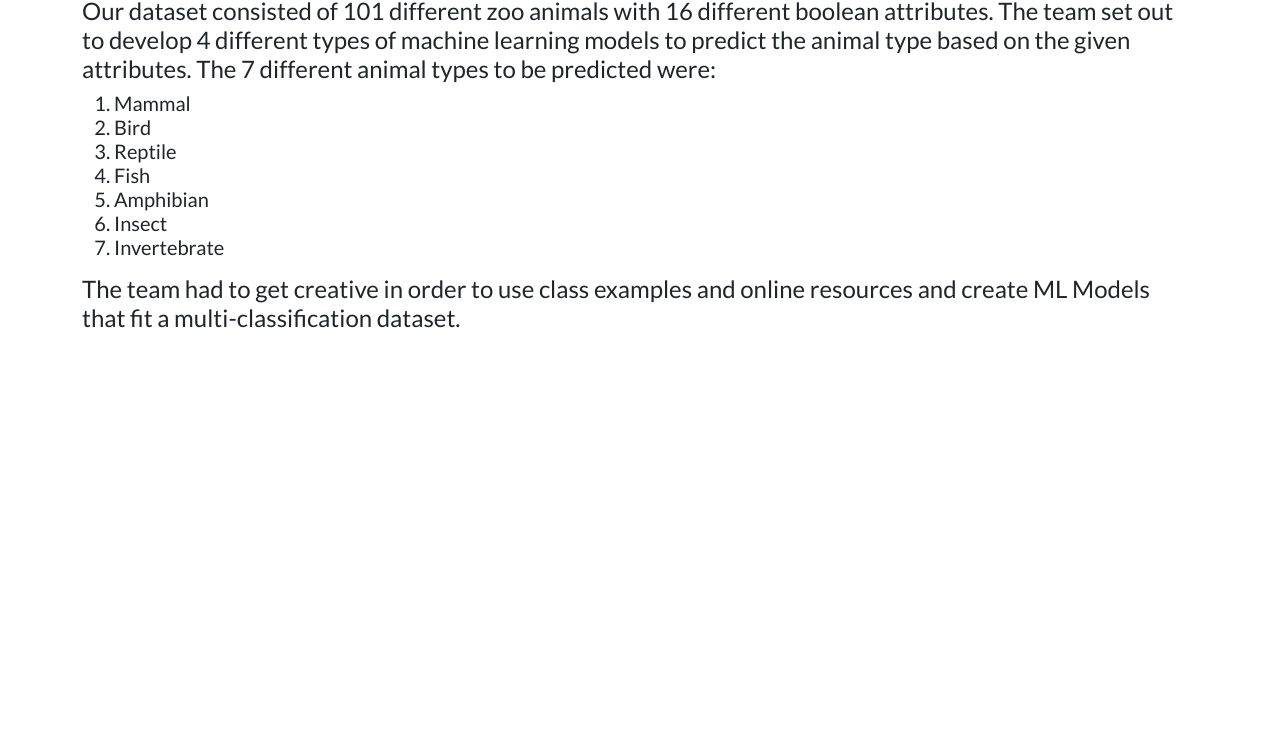
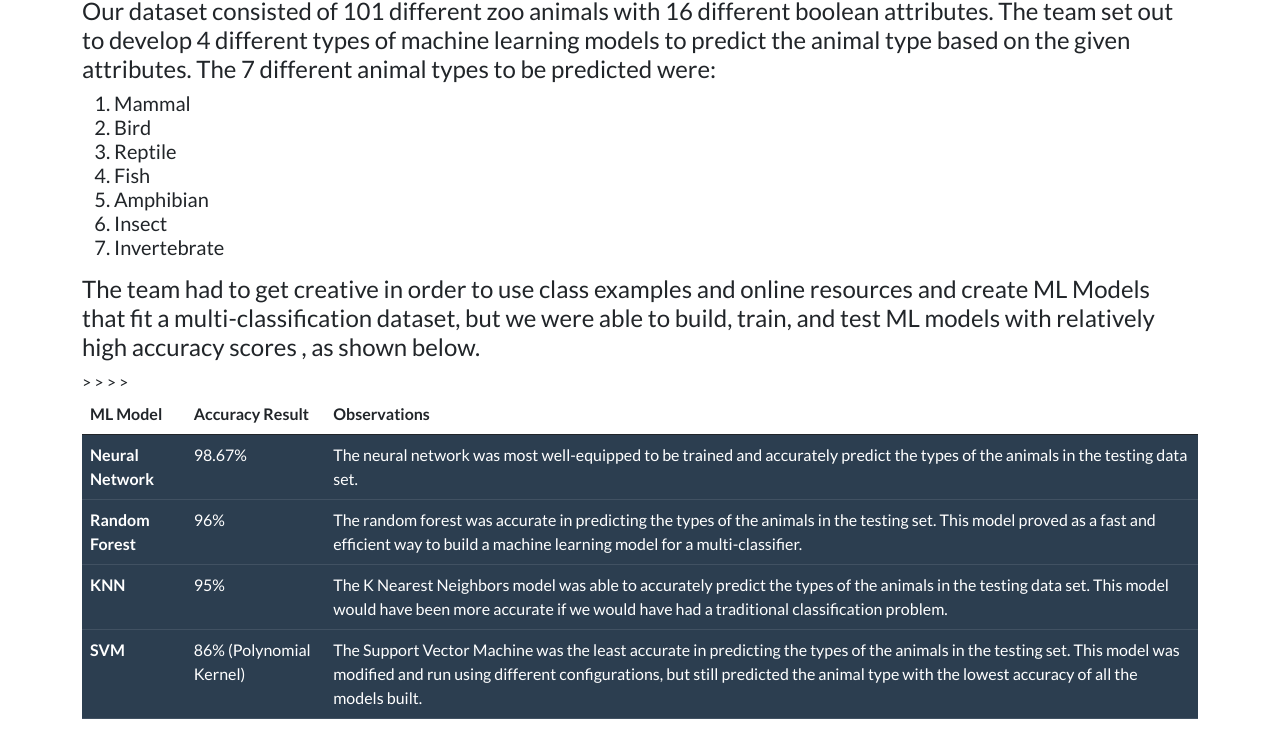
Before and after one commit to shaff183/brain-tumor-classification, a plain HTML site: page templates/analysis.html in a window 1280 px wide. Shown: the part 307-1042 px from the top of the page. Before the commit the page ends 800 px from the top, so only its background shows below. Drawn offline with nearby package versions, Linux system fonts and the light colour scheme.

Commit message:
Pushes changes to analysis page

```diff
--- a/templates/analysis.html
+++ b/templates/analysis.html
@@ -70,9 +70,41 @@
                 </ol>
               </h4>
               <h4>The team had to get creative in order to use class examples and online resources and create ML Models that fit a
-                multi-classification dataset.
+                multi-classification dataset, but we were able to build, train, and test ML models with relatively high accuracy scores
+                , as shown below.
               </h4>
-              <!-- <center><img src="../resources/rbf_kernel_svm.jpg" alt="rbf_kernel_svm" width="600" height="400"></center> -->
+              <table class="table">
+                <thead>
+                  <tr>
+                    <th scope="col">ML Model</th>
+                    <th scope="col">Accuracy Result</th>
+                    <th scope="col">Observations</th>
+                  </tr>
+                </thead>
+                <tbody>
+                  <tr class="table-primary">
+                    <th scope="row">Neural Network</th>
+                    <td>98.67%</td>
+                    <td>The neural network was most well-equipped to be trained and accurately predict the types of the animals in the testing data set.</td>>
+                  </tr>
+                  <tr class="table-primary">
+                    <th scope="row">Random Forest</th>
+                    <td>96%</td>
+                    <td>The random forest was accurate in predicting the types of the animals in the testing set. This model proved as a fast and efficient way to build a machine learning model for a multi-classifier.</td>>
+                  </tr>
+                  <tr class="table-primary">
+                    <th scope="row">KNN</th>
+                    <td>95%</td>
+                    <td>The K Nearest Neighbors model was able to accurately predict the types of the animals in the testing data set. This model would have been more accurate if we would have had a traditional classification problem.</td>>
+                  </tr>
+                  <tr class="table-primary">
+                    <th scope="row">SVM</th>
+                    <td>86% (Polynomial Kernel)</td>
+                    <td>The Support Vector Machine was the least accurate in predicting the types of the animals in the testing set. This model was modified and run using different configurations, but still predicted the animal type with the lowest accuracy of all the models built.</td>>
+                  </tr>
+                </tbody>
+              </table>
+
 
           </div>
         </div>
```
